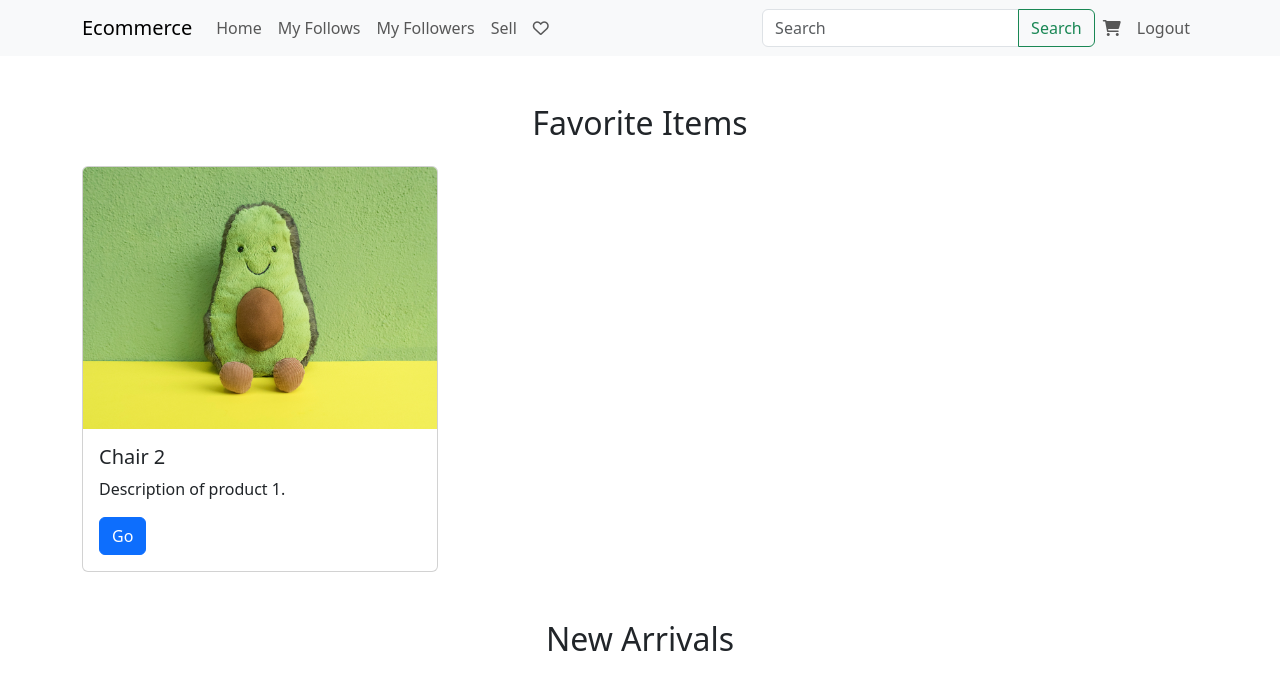
After one commit to tempestpulse/ecommerce, a Django app: page /favorites/ in a window 1280 px wide. The commit adds this page. Shown: the top 690 px of the page. Run offline with Django 5.2, Linux system fonts and the light colour scheme; a user stored in the database is signed in; data comes from the database, SQL or seed files in the repository; some libraries are stand-ins or nearby versions.

Commit message:
add favorite items feature

```diff
--- a/item/models.py
+++ b/item/models.py
@@ -18,13 +18,22 @@ class Item(models.Model):
     photo = models.ImageField(default=DEFAULT_PHOTO, upload_to='photos', blank=True, null=True)
     category = models.ManyToManyField(Category, blank=True)
     owner = models.ForeignKey(User, on_delete=models.CASCADE)
-    heart_counter = models.IntegerField(default=0)
+    favorite = models.ManyToManyField(User, related_name='favorited_items')
     views = models.IntegerField(default=0)
+    created = models.DateTimeField(auto_now_add=True, blank=True, null=True)
+    updated = models.DateTimeField(auto_now=True, blank=True, null=True)
+
+    def __str__(self):
+        return self.name
+
+    @property
+    def favorite_count(self):
+        return self.favorite.count()
 
     def save(self, *args, **kwargs):
         if not self.photo:
             self.photo = self.DEFAULT_PHOTO
         super(Item, self).save(*args, **kwargs)
 
-    def __str__(self):
-        return self.name
+    def favorite_status(self, user):
+        return self.favorite.filter(pk=user.id).exists()
--- a/item/templates/item/base.html
+++ b/item/templates/item/base.html
@@ -6,7 +6,7 @@
     <title>Ecommerce</title>
     <link href="https://cdn.jsdelivr.net/npm/bootstrap@5.3.2/dist/css/bootstrap.min.css" rel="stylesheet"
           integrity="sha384-T3c6CoIi6uLrA9TneNEoa7RxnatzjcDSCmG1MXxSR1GAsXEV/Dwwykc2MPK8M2HN" crossorigin="anonymous">
-    <link rel="stylesheet" href="https://cdnjs.cloudflare.com/ajax/libs/font-awesome/5.15.4/css/all.min.css">
+    <link href="https://cdnjs.cloudflare.com/ajax/libs/font-awesome/6.0.0-beta3/css/all.min.css" rel="stylesheet">
 </head>
 
 
@@ -24,7 +24,7 @@
         <div class="collapse navbar-collapse" id="navbarSupportedContent">
             <ul class="navbar-nav ml-auto">
                 <li class="nav-item active">
-                    <a class="nav-link" href="#">Home <span class="sr-only"></span></a>
+                    <a class="nav-link" href="{% url 'item:home' %}">Home <span class="sr-only"></span></a>
                 </li>
                 <li class="nav-item active">
                     <a class="nav-link" href="{% url 'account:my-follows' %}">My Follows<span
@@ -36,6 +36,10 @@
                 </li>
                 <li class="nav-item">
                     <a class="nav-link" href="{% url 'item:item-create' %}">Sell</a>
+                <li class="nav-item">
+                    <a class="nav-link" href="{% url 'item:favorite-list' %}">
+                        <i class="fa-regular fa-heart"></i>
+                    </a>
                 </li>
 
 
@@ -50,7 +54,7 @@
         <ul class="navbar-nav ml-auto">
             <li class="nav-item">
                 <a class="nav-link" href="{% url 'cart:cart-detail' %}">
-            <i class="fas fa-shopping-cart"></i> <!-- Font Awesome cart icon -->
+                    <i class="fas fa-shopping-cart"></i>
                 </a>
             </li>
             <li class="nav-item">
--- /dev/null
+++ b/item/templates/item/favorite_list.html
@@ -0,0 +1,34 @@
+{% extends 'item/base.html' %}
+
+{% block content %}
+  <!-- Featured Products -->
+  <div class="container mt-5">
+    <h2 class="text-center mb-4">Favorite Items</h2>
+      {% for item in favorites %}
+    <div class="row">
+      <div class="col-md-4">
+        <div class="card">
+          <img src="{{ item.photo.url }}" class="card-img-top" alt="...">
+          <div class="card-body">
+            <h5 class="card-title">{{ item.name }}</h5>
+            <p class="card-text">Description of product 1.</p>
+            <a href="{% url 'item:item-detail' item.id %}" class="btn btn-primary">Go</a>
+          </div>
+        </div>
+      </div>
+
+      {% endfor %}
+    </div>
+  </div>
+
+  <!-- New Arrivals -->
+  <div class="container mt-5">
+    <h2 class="text-center mb-4">New Arrivals</h2>
+    <div class="row">
+      <!-- New Arrival Product Cards -->
+    </div>
+  </div>
+
+
+
+{% endblock %}
--- a/item/urls.py
+++ b/item/urls.py
@@ -2,7 +2,7 @@ from django.conf import settings
 from django.conf.urls.static import static
 from django.urls import path
 
-from item.views import ItemListView, ItemDetailView, ItemCreateView, ItemUpdateView, ItemDeleteView, ItemSearchListView
+from item.views import ItemListView, ItemDetailView, ItemCreateView, ItemUpdateView, ItemDeleteView, ItemSearchListView, FavoriteView, FavoriteListView
 
 app_name = 'item'
 
@@ -12,5 +12,7 @@ urlpatterns = [
     path('item/<int:pk>/update', ItemUpdateView.as_view(), name='item-update'),
     path('item/create', ItemCreateView.as_view(), name='item-create'),
     path('item/<int:pk>/delete', ItemDeleteView.as_view(), name='item-delete'),
-    path('search/', ItemSearchListView.as_view(), name='item-search')
+    path('search/', ItemSearchListView.as_view(), name='item-search'),
+    path('item/<int:pk>/favorite', FavoriteView.as_view(), name='favorite'),
+    path('favorites/', FavoriteListView.as_view(), name='favorite-list')
 ] + static(settings.MEDIA_URL, document_root=settings.MEDIA_ROOT)
--- a/item/views.py
+++ b/item/views.py
@@ -1,6 +1,9 @@
+from django.contrib.auth.models import User
 from django.db.models import Q
 from django.http import Http404
+from django.shortcuts import get_object_or_404, redirect
 from django.urls import reverse, reverse_lazy
+from django.views import View
 from django.views.generic import ListView, DetailView, CreateView, UpdateView, DeleteView
 from django.contrib.auth.mixins import LoginRequiredMixin
 from .models import Item
@@ -72,3 +75,25 @@ class ItemSearchListView(ListView):
         context = super().get_context_data(**kwargs)
         context['query'] = self.request.GET.get('q', None)
         return context
+
+
+class FavoriteView(LoginRequiredMixin, View):
+    def post(self, request, pk):
+        item = get_object_or_404(Item, pk=pk)
+        if self.request.user == item.owner:
+            return redirect(reverse('item:item-detail', kwargs={'pk': pk}))
+
+        if item.favorite_status(self.request.user):
+            item.favorite.remove(self.request.user)
+        else:
+            item.favorite.add(self.request.user)
+        return redirect(reverse('item:item-detail', kwargs={'pk': pk}))
+
+
+class FavoriteListView(LoginRequiredMixin, ListView):
+    template_name = 'item/favorite_list.html'
+    context_object_name = 'favorites'
+
+    def get_queryset(self):
+        user = get_object_or_404(User, pk=self.request.user.id)
+        return user.favorited_items.all()
```
Also changed, not shown: item/templates/item/item.html (+13 -3 lines), db.sqlite3, item/migrations/0003_remove_item_heart_counter_item_created_item_favorite_and_more.py (added). Lines whose indentation alone changed are shown as unchanged.
